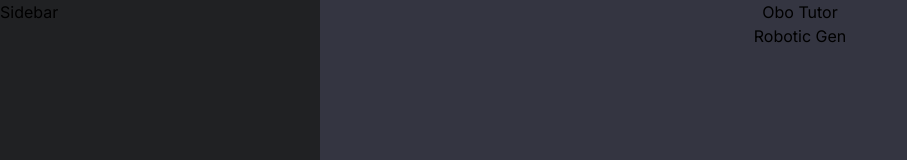
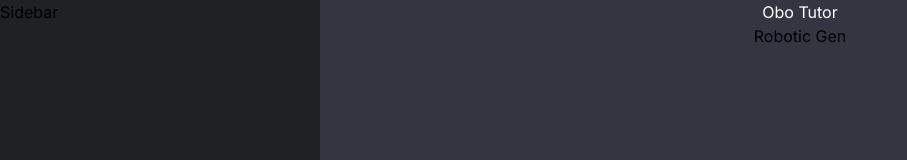
Before and after one commit to RoboticGen/obo-tutor-frontend-group-01, a Next.js app: page / in a window 1280 px wide. Shown: the top 160 px of the page, without its empty margins (0-907 px from the left). Built offline with nearby package versions, Linux system fonts and the light colour scheme.

Commit message:
add colour

```diff
--- a/app/globals.css
+++ b/app/globals.css
@@ -3,31 +3,31 @@
 @tailwind utilities;
 
 :root {
-  --foreground-rgb: 0, 0, 0;
+  /* --foreground-rgb: 0, 0, 0;
   --background-start-rgb: 214, 219, 220;
-  --background-end-rgb: 255, 255, 255;
+  --background-end-rgb: 255, 255, 255; */
 }
 
 @media (prefers-color-scheme: dark) {
-  :root {
+  /* :root {
     --foreground-rgb: 255, 255, 255;
     --background-start-rgb: 0, 0, 0;
     --background-end-rgb: 0, 0, 0;
-  }
+  } */
 }
 
 body {
-  color: rgb(var(--foreground-rgb));
+  /* color: rgb(var(--foreground-rgb));
   background: linear-gradient(
       to bottom,
       transparent,
       rgb(var(--background-end-rgb))
     )
-    rgb(var(--background-start-rgb));
+    rgb(var(--background-start-rgb)); */
 }
 
 @layer utilities {
-  .text-balance {
+  /* .text-balance {
     text-wrap: balance;
-  }
+  } */
 }
--- a/app/page.jsx
+++ b/app/page.jsx
@@ -4,7 +4,7 @@ export default function Home() {
   return (
     <div>
       <div className="text-center">
-        <h1>Obo Tutor</h1>
+        <h1 className="text-white">Obo Tutor</h1>
         <h1>Robotic Gen </h1>
       </div>
     </div>
```
